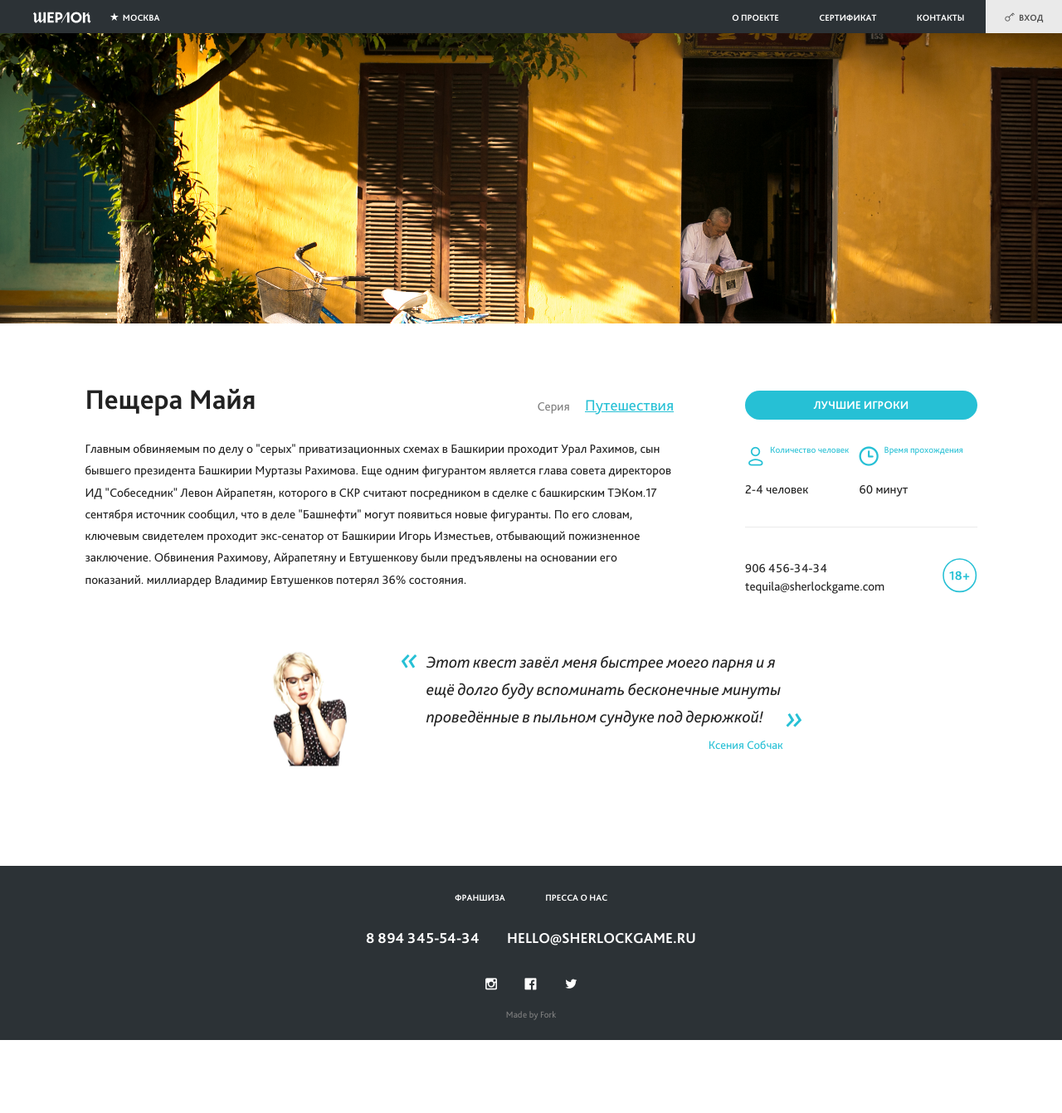
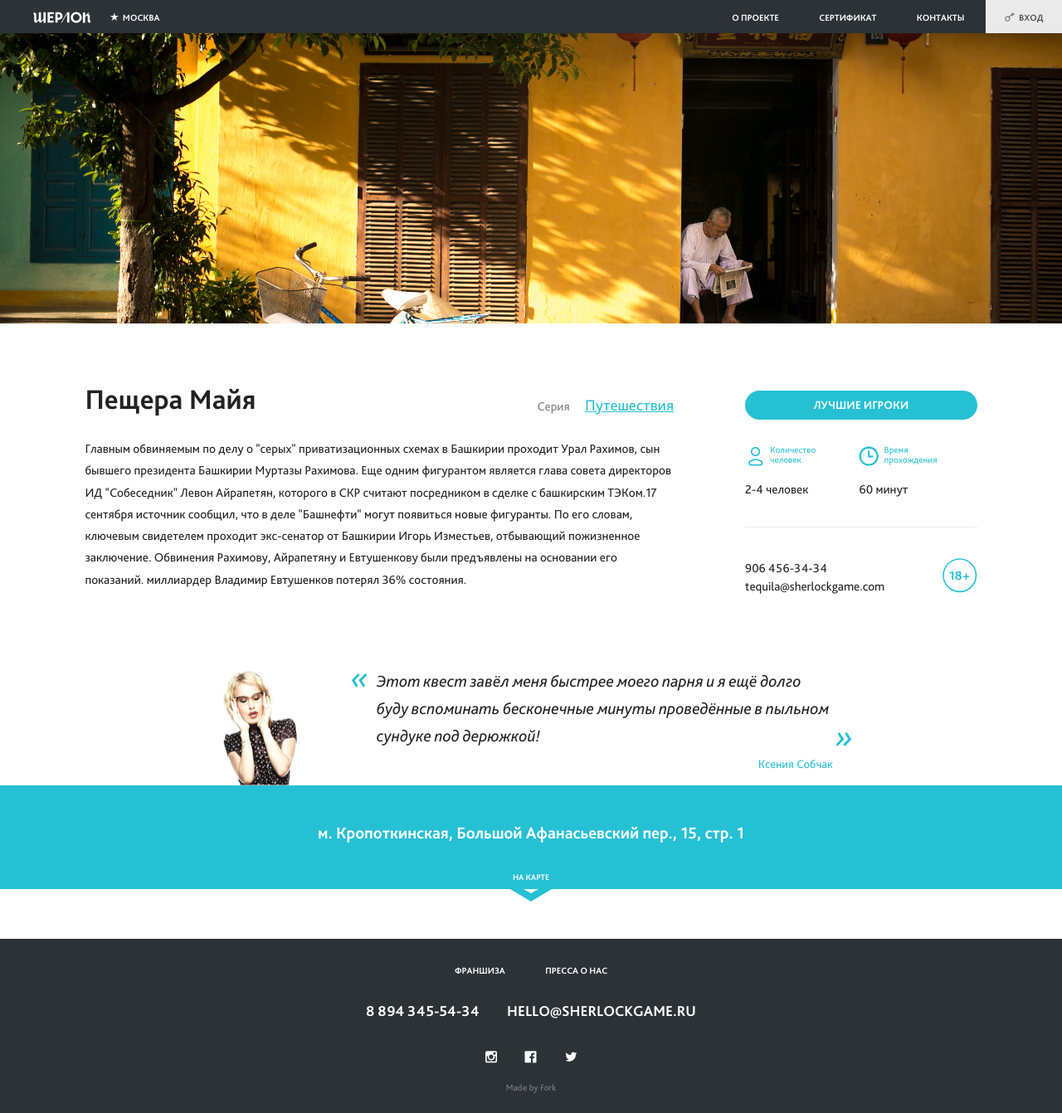
Before and after one commit to Nekrasovnetut/sherlockweb, a PHP site: page /quest.php in a window 1280 px wide. Shown: the whole page at 83% size. Before the commit the page ends 1254 px from the top, so only its background shows below. Run offline with PHP 8.4, Linux system fonts and the light colour scheme; some libraries are stand-ins or nearby versions.

Commit message:
Quest page google map toggle

```diff
--- a/assets/css/style.css
+++ b/assets/css/style.css
@@ -946,7 +946,9 @@ html {
   text-align: center;
 }
 .quote-text {
-  max-width: 490px;
+  max-width: 610px;
+  min-width: 320px;
+  width: 50%;
   padding: 0 30px;
   display: inline-block;
   vertical-align: middle;
@@ -1356,6 +1358,134 @@ html, body {
 /*------------------------------------*\
 	Шаблоны:
 \*------------------------------------*/
+.quest .section {
+  padding: 70px 8% 50px;
+}
+.quest .quote {
+  font-size: 20px;
+}
+.quest .section-map {
+  background: #BC6F00;
+  color: white;
+  text-align: center;
+  font-size: 20px;
+  font-weight: bold;
+  padding: 40px 0 50px;
+  position: relative;
+}
+.quest .section-map .js-btn-toggly {
+  position: absolute;
+  bottom: -1.5em;
+  width: 60px;
+  height: 60px;
+  left: 50%;
+  margin-left: -30px;
+}
+.quest .section-map + .js-map {
+  margin-bottom: 60px;
+}
+.quest .section-map:after {
+  position: absolute;
+  left: 50%;
+  margin-left: -25px;
+  content: "";
+  display: block;
+  top: 100%;
+  z-index: 1;
+  height: 0;
+  width: 0;
+  border-left: 25px solid transparent;
+  border-right: 25px solid transparent;
+  border-top: 15px solid #BC6F00;
+}
+.quest .section-map:before {
+  position: absolute;
+  left: 50%;
+  margin-left: -9px;
+  content: "";
+  display: block;
+  top: 100%;
+  z-index: 2;
+  height: 0;
+  width: 0;
+  border-left: 9px solid transparent;
+  border-right: 9px solid transparent;
+  border-top: 5px solid white;
+}
+.quest-article {
+  float: left;
+  width: 66%;
+  margin-bottom: 2em;
+}
+.quest-article-heading {
+  padding-bottom: 2em;
+}
+.quest-article-heading-collection {
+  text-align: right;
+  margin-top: -2em;
+}
+.quest-article-heading-collection .label {
+  font-size: 15px;
+  margin-right: 1em;
+  color: #7F7F7F;
+}
+.quest-article-heading-collection .link {
+  font-size: 19px;
+  text-decoration: underline;
+}
+@media (max-width: 950px) {
+  .quest-article {
+    float: none;
+    width: auto;
+  }
+}
+.quest-aside {
+  width: 26%;
+  float: right;
+  position: relative;
+}
+@media (max-width: 950px) {
+  .quest-aside {
+    float: none;
+    width: auto;
+  }
+}
+.quest-aside .btn {
+  margin-bottom: 2em;
+  margin-top: .75em;
+}
+.quest-aside .plus18 {
+  position: absolute;
+  right: 0;
+  bottom: .25em;
+}
+.quest-info {
+  width: 48%;
+  display: inline-block;
+  vertical-align: top;
+  margin-bottom: 2.5em;
+}
+.quest-info-label {
+  color: #BC6F00;
+  margin-bottom: 2em;
+  font-size: 11px;
+}
+.quest-info-label i {
+  font-size: 24px;
+  float: left;
+  margin-right: .25em;
+}
+.quest-info-label span {
+  overflow: hidden;
+  display: block;
+  line-height: 12px;
+  margin-top: 3px;
+}
+.quest-contacts {
+  margin-top: 2.5em;
+  line-height: 1.5em;
+}
+
 .collection {
   color: white;
   overflow: hidden;
@@ -1671,6 +1801,12 @@ html, body {
 .page-collection-1 .quote-text:before, .page-collection-1 .quote-text:after, .page-collection-1 .quote-author {
   color: #26C0D5;
 }
+.page-collection-1 .section-map {
+  background: #26C0D5;
+}
+.page-collection-1 .section-map:after {
+  border-top-color: #26C0D5;
+}
 
 ._login-dropdown {
   padding: 18px  40px 30px;
@@ -1704,73 +1840,6 @@ html, body {
 }
 ._sherlock-about .royalSlider {
   height: 155px;
-}
-
-.quest .section {
-  padding: 70px 8% 50px;
-}
-.quest .quote {
-  font-size: 20px;
-}
-.quest-article {
-  float: left;
-  width: 66%;
-}
-.quest-article-heading {
-  padding-bottom: 2em;
-}
-.quest-article-heading-collection {
-  text-align: right;
-  margin-top: -2em;
-}
-.quest-article-heading-collection .label {
-  font-size: 15px;
-  margin-right: 1em;
-  color: #7F7F7F;
-}
-.quest-article-heading-collection .link {
-  font-size: 19px;
-  text-decoration: underline;
-}
-.quest-aside {
-  width: 26%;
-  float: right;
-  position: relative;
-}
-.quest-aside .btn {
-  margin-bottom: 2em;
-  margin-top: .75em;
-}
-.quest-aside .plus18 {
-  position: absolute;
-  right: 0;
-  bottom: .25em;
-}
-.quest-info {
-  width: 48%;
-  display: inline-block;
-  vertical-align: top;
-  margin-bottom: 2.5em;
-}
-.quest-info-label {
-  color: #BC6F00;
-  margin-bottom: 2em;
-  font-size: 11px;
-}
-.quest-info-label i {
-  font-size: 24px;
-  float: left;
-  margin-right: .25em;
-}
-.quest-info-label span {
-  overflow: hidden;
-  display: block;
-  line-height: 12px;
-  margin-top: 3px;
-}
-.quest-contacts {
-  margin-top: 2.5em;
-  line-height: 1.5em;
 }
 
 /*------------------------------------*\
--- a/assets/scss/_atoms/_quotes.scss
+++ b/assets/scss/_atoms/_quotes.scss
@@ -5,7 +5,10 @@
 	text-align: center;
 
 	&-text {
-		max-width: 490px;
+		max-width: 610px;
+		min-width: 320px;
+		width: 50%;
+
 		padding: 0 30px;
 		display: inline-block; vertical-align: middle;
 
--- a/assets/scss/_tpl/_collection-quest.scss
+++ b/assets/scss/_tpl/_collection-quest.scss
@@ -15,6 +15,38 @@
 		text-align: center;
 		font-size: 20px; font-weight: bold;
 		padding: 40px 0 50px;
+		position: relative;
+
+		.js-btn-toggly {
+			position: absolute;
+			bottom: -1.5em;
+			width: 60px; height: 60px;
+			left: 50%; margin-left: -30px;
+		}
+
+		+ .js-map {
+			margin-bottom: 60px;
+		}
+
+		&:after {
+			position: absolute;
+			left: 50%; margin-left: -25px;
+			content: "";
+			display: block;
+			top: 100%; z-index: 1;
+
+			@include triangle(50px 15px, $accent-color, down);
+		}
+
+		&:before {
+			position: absolute;
+			left: 50%; margin-left: -9px;
+			content: "";
+			display: block;
+			top: 100%; z-index: 2;
+
+			@include triangle(18px 5px, white, down);
+		}
 	}
 
 	&-article {
--- a/assets/scss/_tpl/_collection.scss
+++ b/assets/scss/_tpl/_collection.scss
@@ -132,6 +132,14 @@
 				color: $color;
 			}
 		}
+
+		.section-map {
+			background: $color;
+
+			&:after {
+				border-top-color: $color;
+			}
+		}
 	}
 }
 
--- a/quest.php
+++ b/quest.php
@@ -28,14 +28,14 @@
 			<dl class="quest-info">
 				<dt class="quest-info-label">
 					<i class="icon-user"></i>
-					<span>Количество человек</span>
+					<span>Количество <br /> человек</span>
 				</dt>
 				<dd class="quest-info-content">2-4 человек</dd>
 			</dl>
 			<dl class="quest-info">
 				<dt class="quest-info-label">
 					<i class="icon-clock"></i>
-					<span>Время прохождения</span>
+					<span>Время <br /> прохождения</span>
 				</dt>
 				<dd class="quest-info-content">60 минут</dd>
 			</dl>
@@ -58,8 +58,26 @@
 в пыльном сундуке под дерюжкой! <small class="quote-author">Ксения Собчак</small></q>
 		</div>
 	</section>
-	<section class="section section-map">
+	<section class="section-map">
+		<p>м. Кропоткинская, Большой Афанасьевский пер., 15, стр. 1 </p>
+		<button class="btn-simple js-btn-toggly" data-toggly-target=".js-map"> На карте </button>
 	</section>
+	<div id="map-canvas" class="js-map" data-toggly-height="400" data-toggly-is-map="true"></div>
+
+	<script type="text/javascript"
+    		src="https://maps.googleapis.com/maps/api/js"></script>
+
+    <script type="text/javascript">
+		function startGoogleMap() {
+			var mapOptions = {
+				center: { lat: -34.397, lng: 150.644},
+				zoom: 8
+			};
+
+			var map = new google.maps.Map(document.getElementById('map-canvas'),
+			    mapOptions);
+		}
+    </script>
 </div>
 
 <? include "includes/scripts.php" ?>
```
Also changed, not shown: assets/js/main.js (+17 -1 lines), assets/js/main.min.js, 1 other file.
